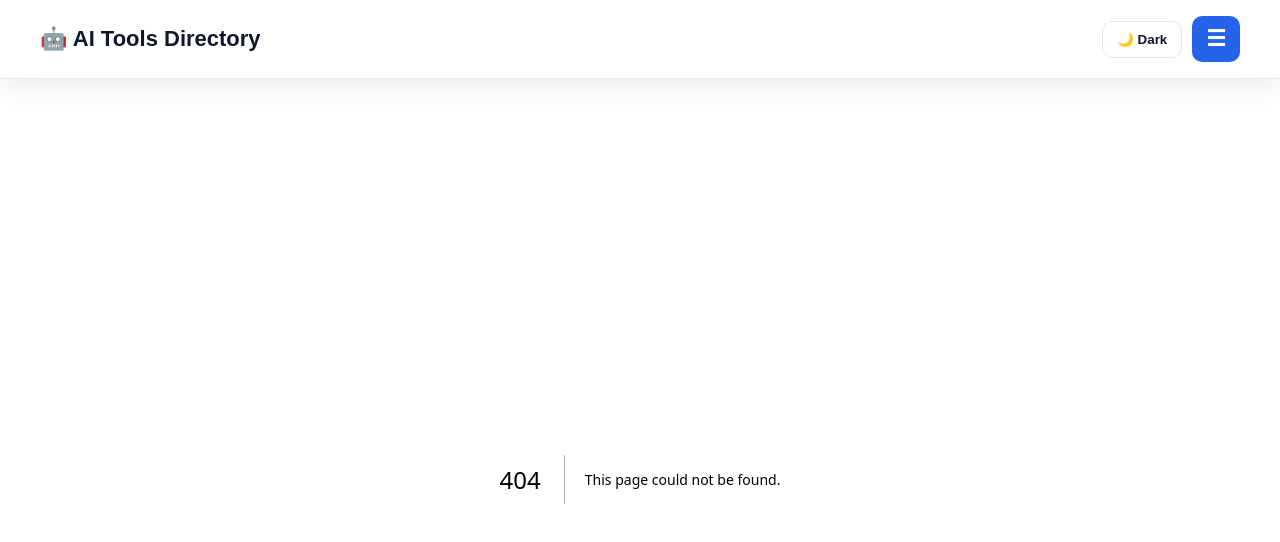
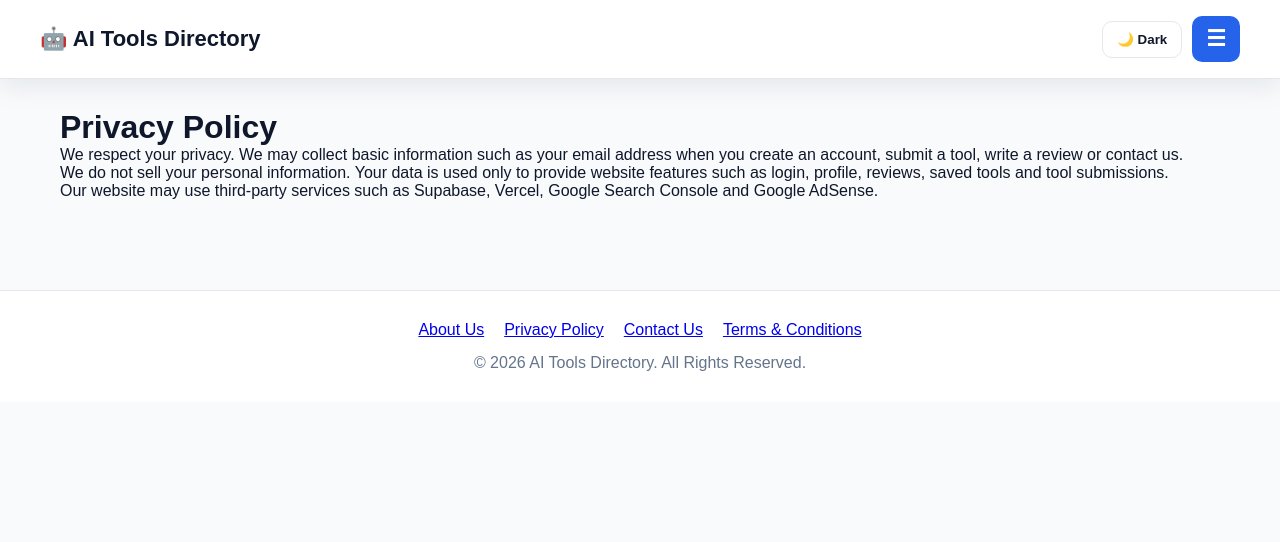
Before and after one commit to Vampire-at56/AI-Tools-Directory, a Next.js app: page /privacy in a window 1280 px wide. Before the commit this address had no page. Shown: the top 542 px of the page. Built offline with nearby package versions, Linux system fonts and the light colour scheme.

Commit message:
Add footer policy pages

```diff
--- a/app/layout.js
+++ b/app/layout.js
@@ -1,9 +1,11 @@
 import "./globals.css";
 import Navbar from "../components/Navbar";
+import Footer from "../components/Footer";
 
 export const metadata = {
   verification: {
-    google: "iJSpImcsjKHNovHphl2Dlw_L91n8ki-bAsD_1qXeir0",
+    google:
+      "iJSpImcsjKHNovHphl2Dlw_L91n8ki-bAsD_1qXeir0",
   },
 };
 
@@ -13,6 +15,7 @@ export default function RootLayout({ children }) {
       <body>
         <Navbar />
         {children}
+        <Footer />
       </body>
     </html>
   );
--- /dev/null
+++ b/app/privacy/page.js
@@ -0,0 +1,24 @@
+export default function PrivacyPage() {
+  return (
+    <div className="container">
+      <h1>Privacy Policy</h1>
+
+      <p>
+        We respect your privacy. We may collect basic information such
+        as your email address when you create an account, submit a tool,
+        write a review or contact us.
+      </p>
+
+      <p>
+        We do not sell your personal information. Your data is used only
+        to provide website features such as login, profile, reviews,
+        saved tools and tool submissions.
+      </p>
+
+      <p>
+        Our website may use third-party services such as Supabase,
+        Vercel, Google Search Console and Google AdSense.
+      </p>
+    </div>
+  );
+}
--- /dev/null
+++ b/components/Footer.js
@@ -0,0 +1,32 @@
+export default function Footer() {
+  return (
+    <footer
+      style={{
+        marginTop: "60px",
+        padding: "30px 20px",
+        borderTop: "1px solid var(--border)",
+        textAlign: "center",
+        background: "var(--card)",
+      }}
+    >
+      <div
+        style={{
+          display: "flex",
+          justifyContent: "center",
+          gap: "20px",
+          flexWrap: "wrap",
+          marginBottom: "15px",
+        }}
+      >
+        <a href="/about">About Us</a>
+        <a href="/privacy">Privacy Policy</a>
+        <a href="/contact">Contact Us</a>
+        <a href="/terms">Terms & Conditions</a>
+      </div>
+
+      <p style={{ color: "var(--muted)" }}>
+        © 2026 AI Tools Directory. All Rights Reserved.
+      </p>
+    </footer>
+  );
+}
```
Also changed, not shown: app/about/page.js (added, +18 -0 lines), app/contact/page.js (added, +16 -0 lines), app/terms/page.js (added, +24 -0 lines).
